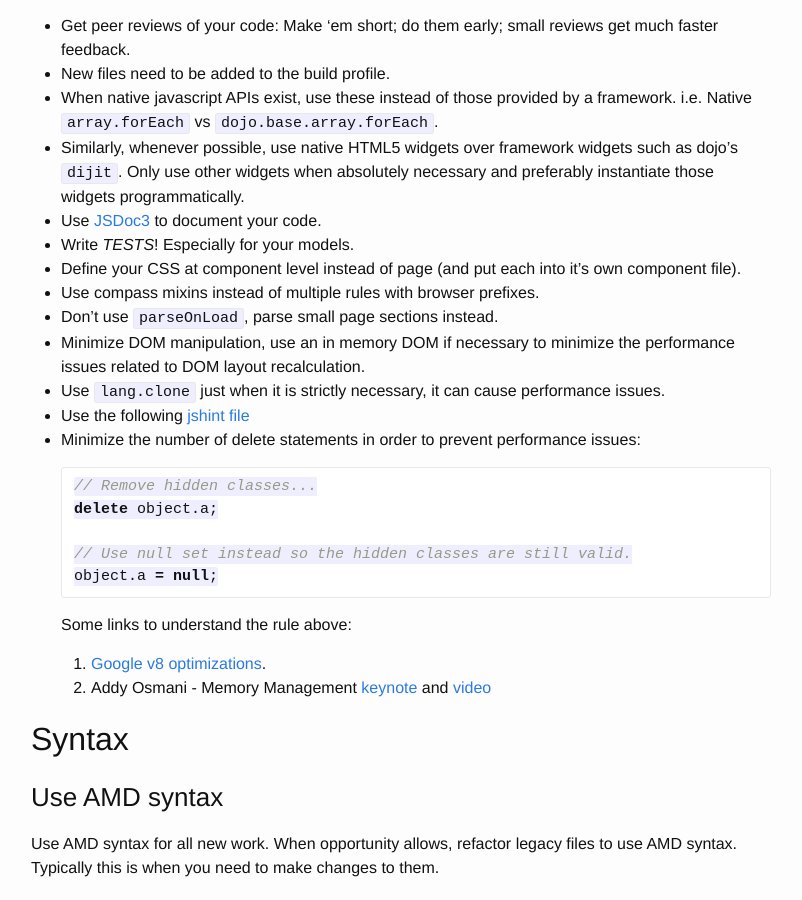
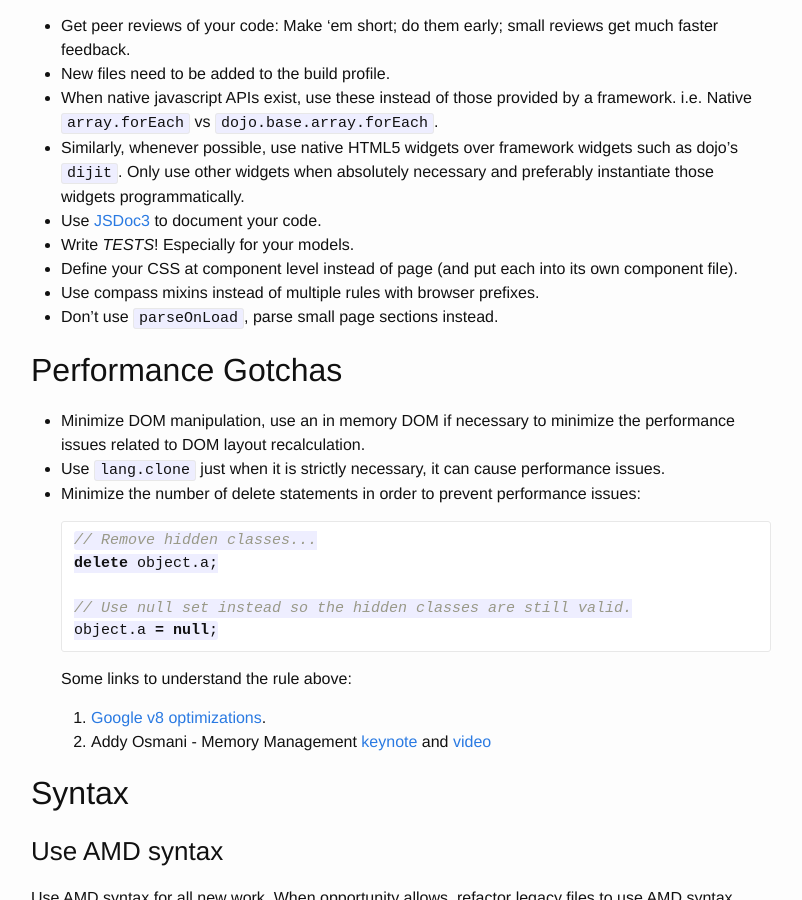
Before and after one commit to fieldaware/style-guide, a Jekyll site: the page built from javascript.md, in a window 1280 px wide and 900 px high, scrolled down 519 px. Shown: the whole window, without its empty margins (239-1041 px from the left). Built offline with Jekyll 4.4.1, drawn with Linux system fonts in a browser that asks for light colours; Markdown is read by kramdown in place of the engine named in the settings; some of the changed text lies outside the part shown.

````diff
--- a/javascript.md
+++ b/javascript.md
@@ -23,12 +23,15 @@ This one is already mentioned in [Steve Kwan's best practices][steve-kwan-best-p
 - Similarly, whenever possible, use native HTML5 widgets over framework widgets such as dojo's `dijit`. Only use other widgets when absolutely necessary and preferably instantiate those widgets programmatically.
 - Use [JSDoc3][jsdoc3] to document your code.
 - Write *TESTS*! Especially for your models.
-- Define your CSS at component level instead of page (and put each into it's own component file).
+- Define your CSS at component level instead of page (and put each into its own component file).
 - Use compass mixins instead of multiple rules with browser prefixes.
 - Don't use `parseOnLoad`, parse small page sections instead.
+
+
+## Performance Gotchas
+
 - Minimize DOM manipulation, use an in memory DOM if necessary to minimize the performance issues related to DOM layout recalculation.
 - Use `lang.clone` just when it is strictly necessary, it can cause performance issues.
-- Use the following [jshint file][jshint-file]
 - Minimize the number of delete statements in order to prevent performance issues:
 
   ``` javascript
````
Also changed, not shown: other parts of javascript.md (+18 -5 lines), 2 other files.
